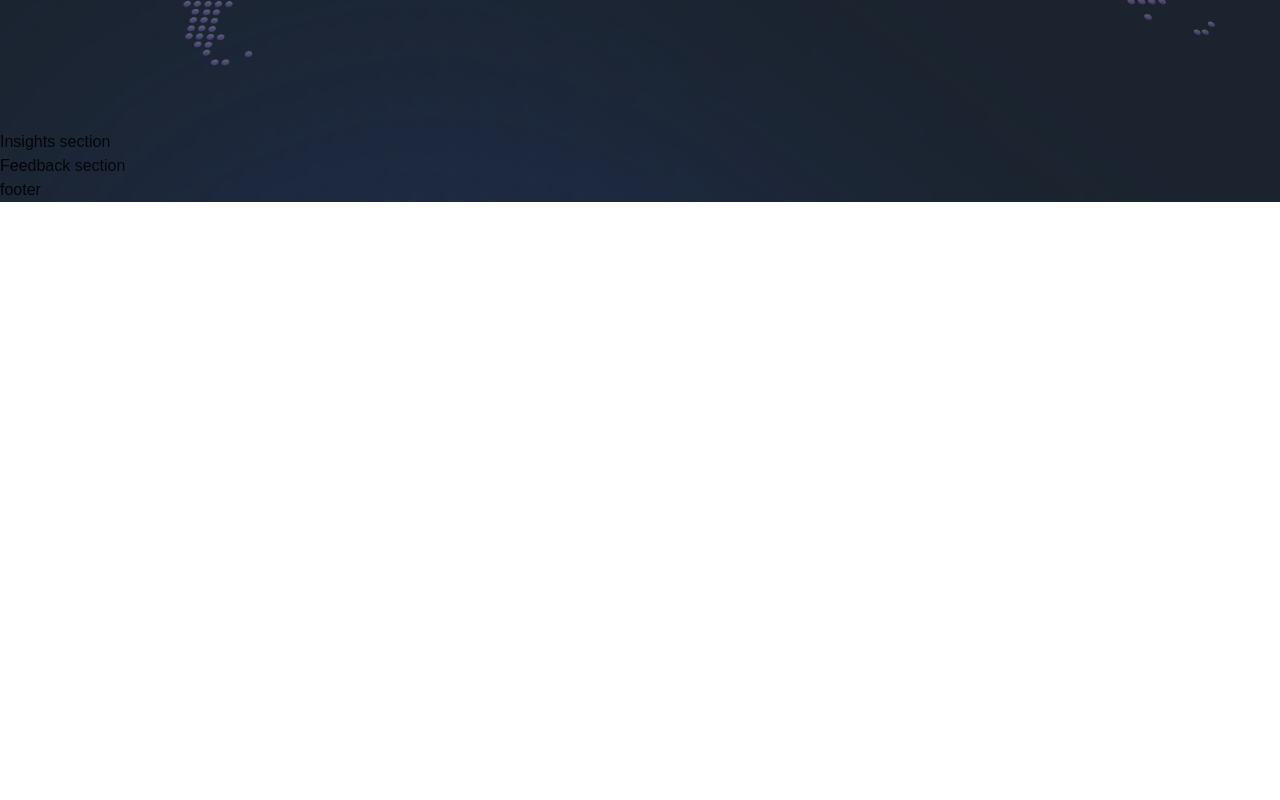
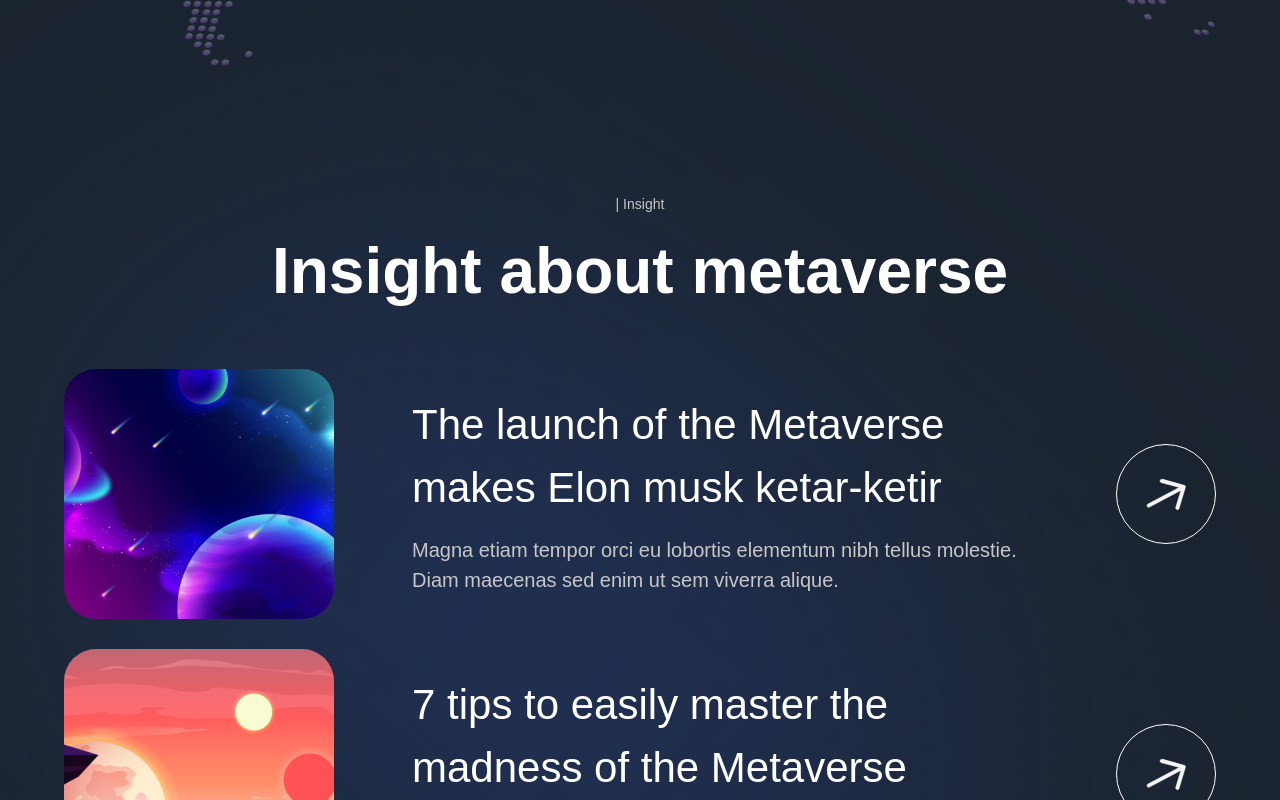
Before and after one commit to MaDKnighT404/metaversus, a Next.js app: page / in a window 1280 px wide. Shown: the part 5140-5940 px from the top of the page. Before the commit the page ends 5342 px from the top, so only its background shows below. Built offline with nearby package versions, Linux system fonts and the light colour scheme; a web font is replaced by a local one.

Commit message:
feat: Insights

```diff
--- a/components/InsightCard.tsx
+++ b/components/InsightCard.tsx
@@ -1,9 +1,41 @@
 'use client';
 
-const InsightCard = () => (
-  <div>
-    Insight Card
-  </div>
+import { motion } from 'framer-motion';
+import { fadeIn } from '@/utils/motion';
+
+const InsightCard = ({
+  imgUrl,
+  title,
+  subtitle,
+  index,
+}: {
+  imgUrl: string;
+  title: string;
+  subtitle: string;
+  index: number;
+}) => (
+  <motion.div
+    variants={fadeIn('up', 'spring', index * 0.5, 1)}
+    className="flex md:flex-row flex-col gap-4"
+  >
+    <img
+      src={imgUrl}
+      alt="planet-01"
+      className="md:w-[270px] w-full h-[250px] rounded-[32px] object-cover"
+    />
+    <div className="w-full flex justify-between items-center">
+      <div className="flex-1 md:ml-[62px] flex flex-col max-w-[650px]">
+        <h4 className="font-normal lg:text-[42px] text-[26px] text-white">{title}</h4>
+        <p className="mt-[16px] font-normal lg:text-[20px] text-[14px] text-secondary-white">
+          {subtitle}
+        </p>
+      </div>
+
+      <div className="lg:flex hidden items-center justify-center w-[100px] h-[100px] rounded-full bg-transparent border-[1px] border-white">
+        <img src="/arrow.svg" alt="arrow" className="w-[40%] h-[40%] object-contain" />
+      </div>
+    </div>
+  </motion.div>
 );
 
 export default InsightCard;
--- a/sections/Insights.tsx
+++ b/sections/Insights.tsx
@@ -1,8 +1,29 @@
 'use client';
 
+import { motion } from 'framer-motion';
+
+import { insights } from '@/constants';
+import { staggerContainer } from '@/utils/motion';
+import { InsightCard, TitleText, TypingText } from '@/components';
+import styles from '../styles';
+
 const Insights = () => (
-  <section>
-    Insights section
+  <section className={`${styles.paddings} relative z-10`}>
+    <motion.div
+      // variants={staggerContainer}
+      initial="hidden"
+      whileInView="show"
+      viewport={{ once: false, amount: 0.25 }}
+      className={`${styles.innerWidth} mx-auto flex flex-col`}
+    >
+      <TypingText title="| Insight" textStyles="text-center" />
+      <TitleText title={<>Insight about metaverse</>} textStyles="text-center" />
+      <div className="mt-[50px] flex flex-col gap-[30px]">
+        {insights.map((item, index) => (
+          <InsightCard key={`insight-${index}`} {...item} index={index + 1} />
+        ))}
+      </div>
+    </motion.div>
   </section>
 );
 
```
